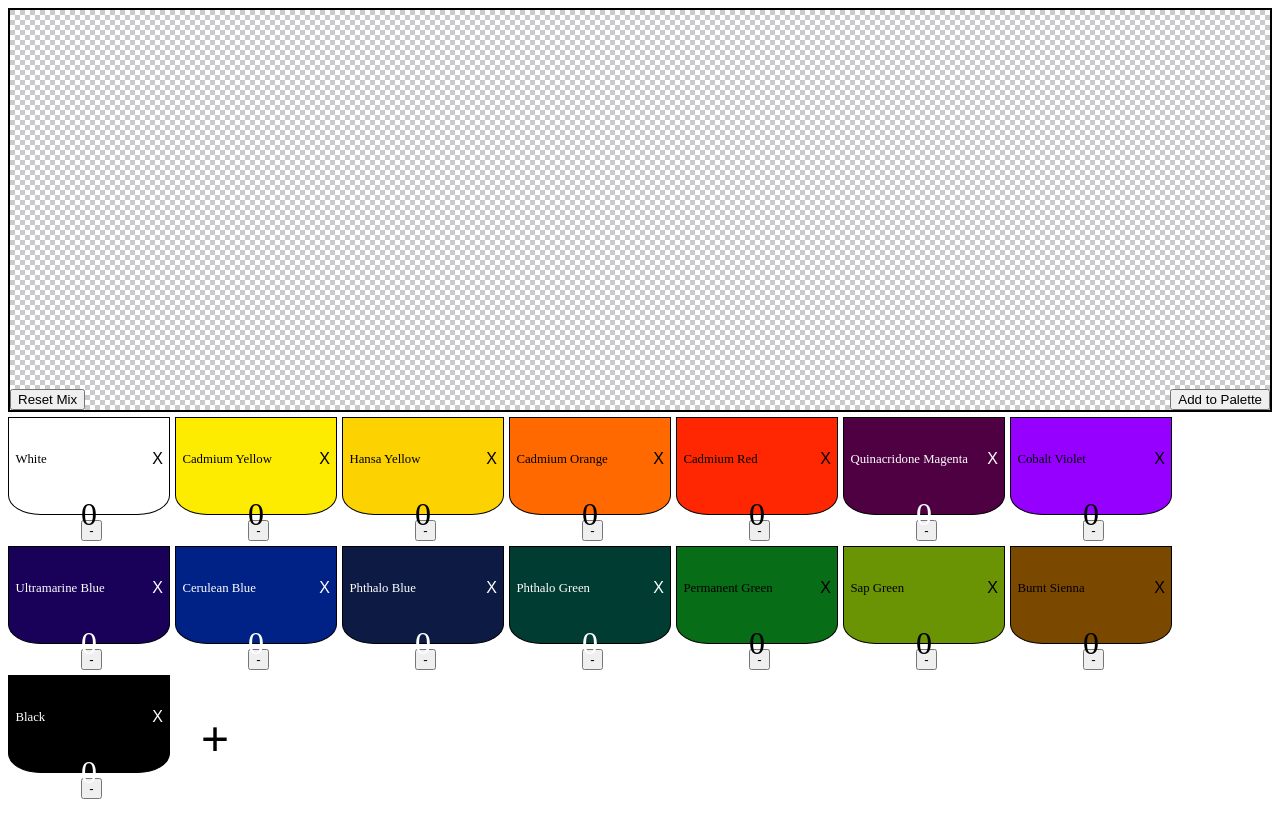
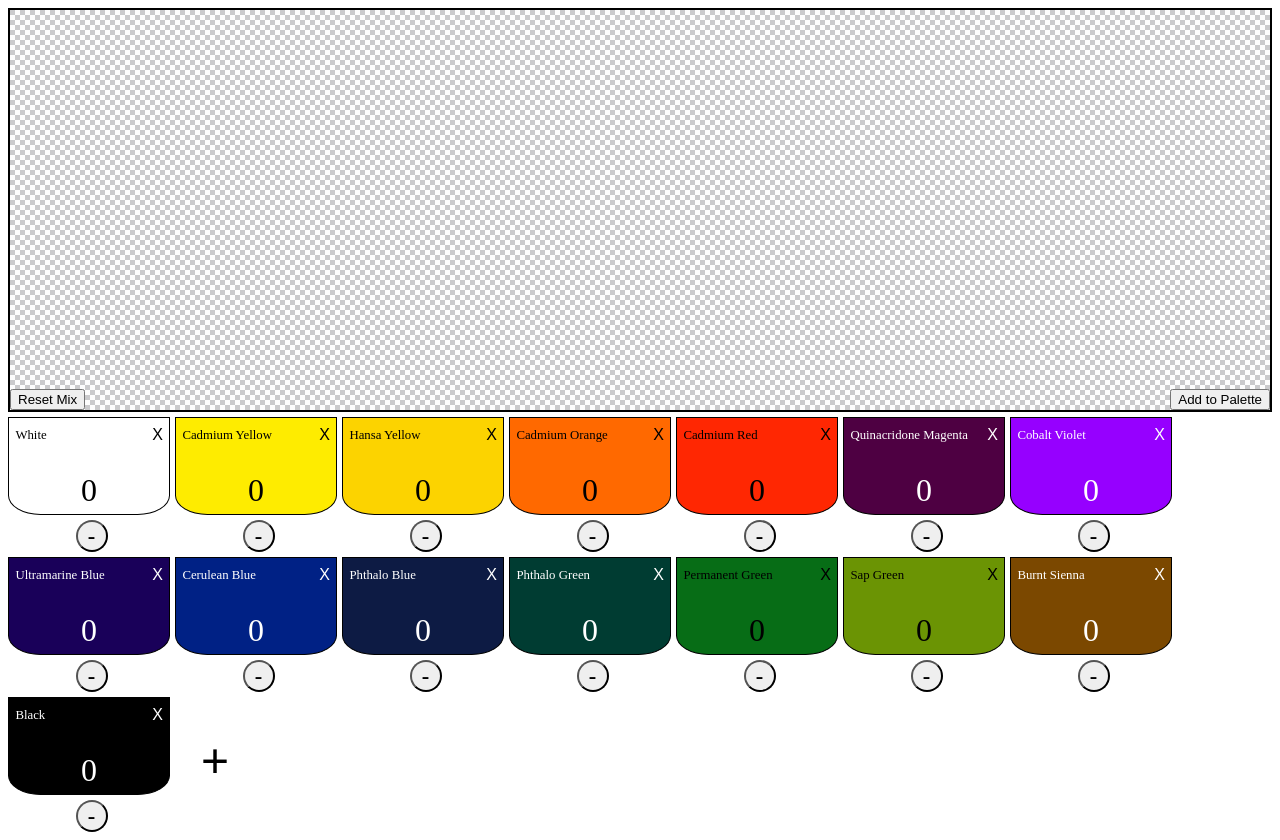
Before and after one commit to Palette-Pickers/paint-mixer, a React app: page / in a window 1280 px wide. Before the commit the page ends 808 px from the top, so only its background shows below. Built offline with nearby package versions, Linux system fonts and the light colour scheme.

Commit message:
fix: cursors, text selectability ui improvements

```diff
--- a/src/Mixer.scss
+++ b/src/Mixer.scss
@@ -74,19 +74,30 @@
         }
     }
 
+    .swatch-container {
+        .change-parts-qty {
+            display: flex;
+            width: 100%;
+            justify-content: space-around;
+            align-items: center;
+            padding: 0;
+
+            .subtract-parts {
+                cursor: pointer;
+                user-select: none;
+                font-size: 1.5rem;
+                border-radius: 50%;
+                padding: 0 0.5rem;
+                width: 2rem;
+            }
+        }
+    }
+
     .swatches {
         display: flex;
         flex-wrap: wrap;
 
-        .swatch-container {
-            .change-parts-qty {
-                display: flex;
-                width: 100%;
-                justify-content: space-around;
-                align-items: center;
-                padding: 0;
-            }
-        }
+
 
         .add-color-ui > button {
             position: absolute;
@@ -115,18 +126,22 @@
                 background-color: transparent;
                 border: none;
                 font-size: 1rem;
+                cursor: pointer;
+                user-select: none;
             }
 
             .partsInMix {
-                padding: 0;
+                padding: 2rem 0 1rem 0;
                 font-size: 2rem;
                 width: 100%;
-                top: 3rem;
+                top: 1rem;
                 position: relative;
                 display: flex;
                 justify-content: center;
+                cursor: pointer;
+                user-select: none;
+            }
 
-            }
             .label {
                 position: absolute;
                 top: 1px;
--- a/src/utils/isDark.ts
+++ b/src/utils/isDark.ts
@@ -1,5 +1,5 @@
 export default function isDark(color): boolean {
     let luma = 0.2126 * color.r + 0.7152 * color.g + 0.0722 * color.b; // per ITU-R BT.709
 
-    return luma < 50;
+    return luma < 80;
 }
```
